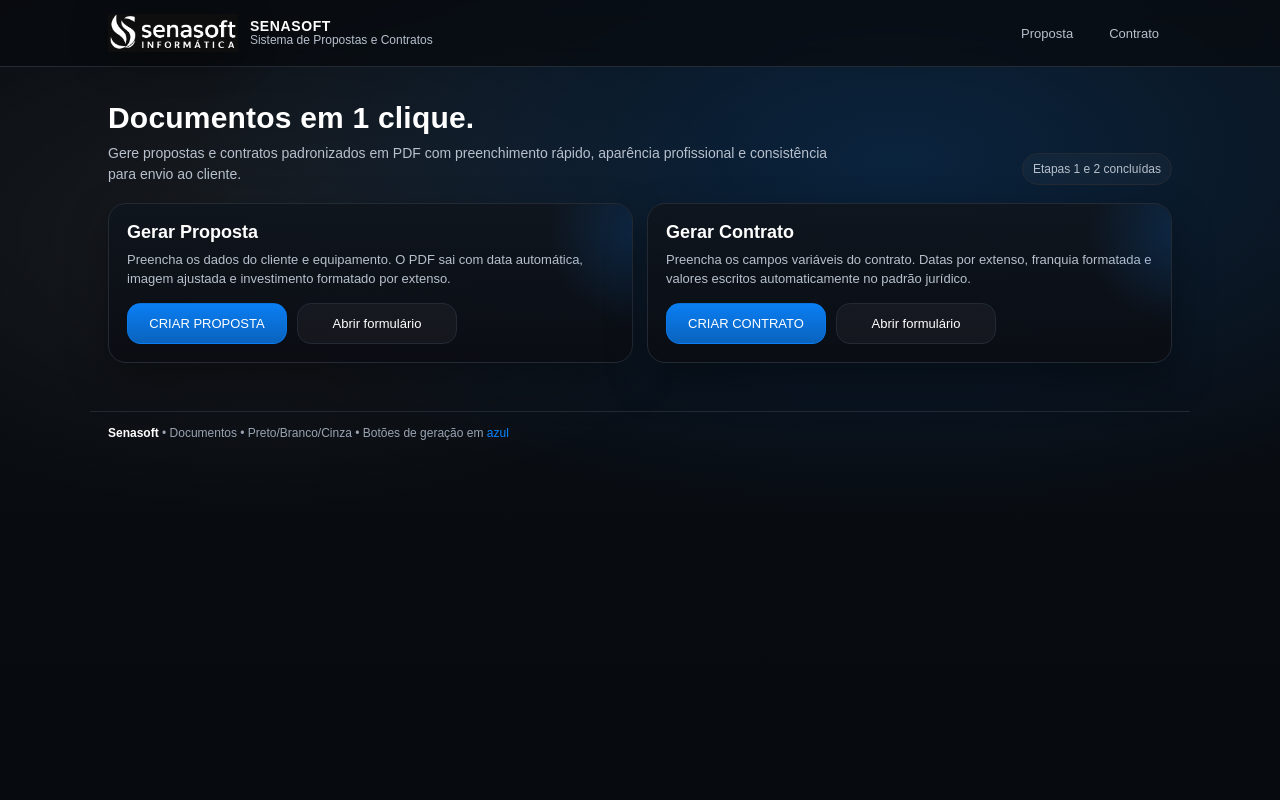
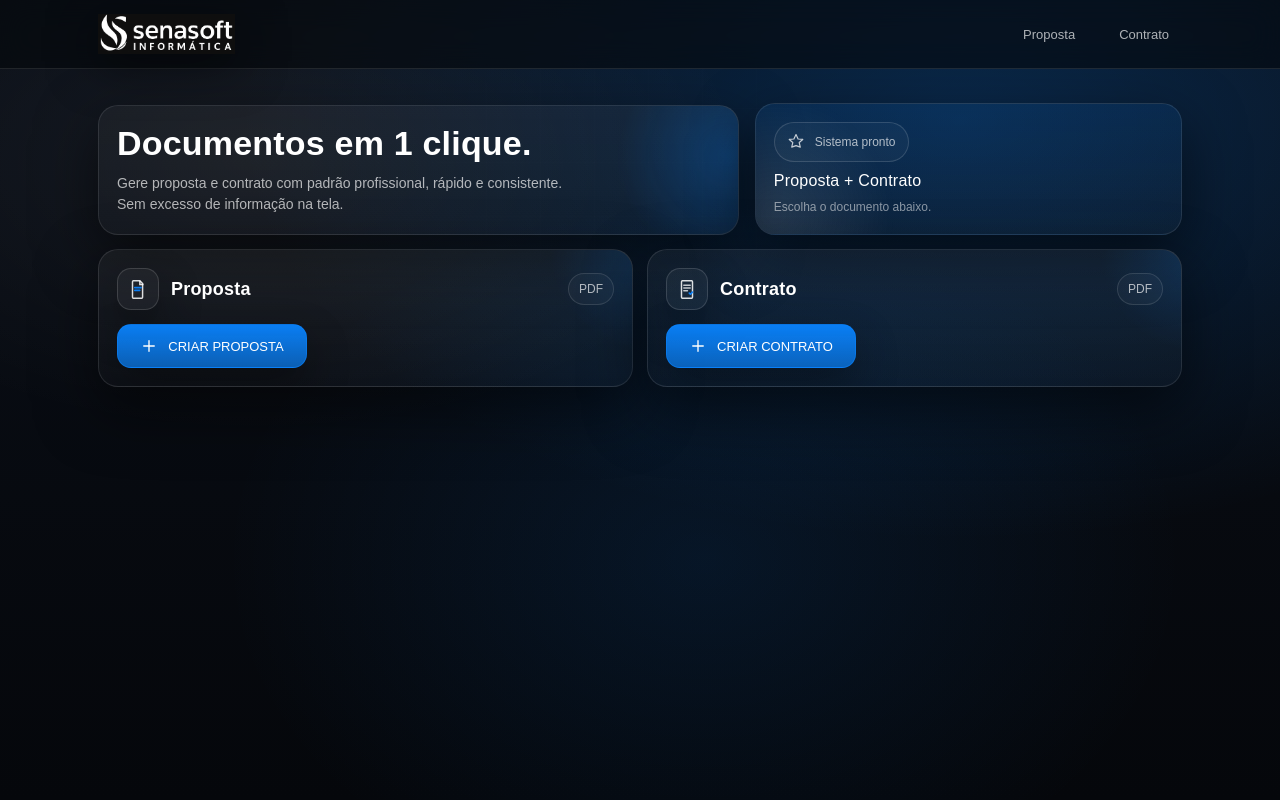
Before and after one commit to mateussenamlv-hash/gerador-propostas, a Flask app: page / in a window 1280 px wide. Run offline with Flask 3, Linux system fonts and the light colour scheme.

Commit message:
Update index.html

```diff
--- a/templates/index.html
+++ b/templates/index.html
@@ -3,43 +3,62 @@
 <head>
   <meta charset="utf-8" />
   <meta name="viewport" content="width=device-width, initial-scale=1" />
-  <title>Senasoft • Documentos</title>
+  <title>Documentos</title>
   <style>
     :root{
-      --bg: #0b0f14;
-      --bg2:#070a0f;
-      --card:#0f151d;
-      --line:#232a34;
+      --bg0:#05070b;
+      --bg1:#070b12;
+      --bg2:#0a0f18;
+      --glass: rgba(255,255,255,.04);
+      --glass2: rgba(255,255,255,.06);
+      --line: rgba(255,255,255,.10);
       --text:#ffffff;
-      --muted:#b7c0cc;
-      --gray:#9aa4b2;
-      --blue:#0a84ff;
-      --blue2:#1e90ff;
+      --muted: rgba(255,255,255,.68);
+      --muted2: rgba(255,255,255,.52);
+      --blue:#0a84ff;      /* manter o azul */
+      --blue2:#49a6ff;
+      --shadow: 0 22px 60px rgba(0,0,0,.55);
+      --radius: 20px;
     }
 
     *{ box-sizing:border-box; }
+    html,body{ height:100%; }
     body{
       margin:0;
       font-family: Arial, sans-serif;
-      color:var(--text);
+      color: var(--text);
       background:
-        radial-gradient(1200px 600px at 70% 20%, rgba(10,132,255,.18), transparent 60%),
-        radial-gradient(900px 500px at 20% 30%, rgba(255,255,255,.06), transparent 55%),
-        linear-gradient(180deg, var(--bg), var(--bg2));
-      min-height:100vh;
+        radial-gradient(1200px 700px at 75% 15%, rgba(10,132,255,.22), transparent 60%),
+        radial-gradient(900px 500px at 20% 20%, rgba(255,255,255,.06), transparent 55%),
+        radial-gradient(800px 600px at 55% 70%, rgba(10,132,255,.10), transparent 60%),
+        linear-gradient(180deg, var(--bg2), var(--bg0));
+      overflow-x:hidden;
     }
 
-    /* Topbar */
+    /* glow grid */
+    .bg-grid{
+      position: fixed;
+      inset: 0;
+      pointer-events:none;
+      opacity:.22;
+      background-image:
+        linear-gradient(rgba(255,255,255,.05) 1px, transparent 1px),
+        linear-gradient(90deg, rgba(255,255,255,.05) 1px, transparent 1px);
+      background-size: 54px 54px;
+      mask-image: radial-gradient(900px 520px at 50% 20%, black 0%, transparent 65%);
+    }
+
+    /* Top bar */
     .topbar{
       position: sticky;
-      top: 0;
+      top:0;
       z-index: 10;
-      background: rgba(7,10,15,.72);
-      backdrop-filter: blur(10px);
-      border-bottom:1px solid var(--line);
+      background: rgba(5,7,11,.58);
+      backdrop-filter: blur(14px);
+      border-bottom: 1px solid var(--line);
     }
     .topbar-inner{
-      max-width: 1100px;
+      max-width: 1120px;
       margin: 0 auto;
       padding: 14px 18px;
       display:flex;
@@ -47,134 +66,228 @@
       justify-content:space-between;
       gap:16px;
     }
-    .brand{
+
+    .logo{
       display:flex;
       align-items:center;
       gap:12px;
       text-decoration:none;
       color:var(--text);
     }
-    .brand img{
-      height:38px;
+    .logo img{
+      height:40px;
       width:auto;
       display:block;
-      filter: drop-shadow(0 6px 18px rgba(0,0,0,.35));
-    }
-    .brand-title{
-      line-height:1.1;
-    }
-    .brand-title strong{
-      display:block;
-      font-size:14px;
-      letter-spacing:.6px;
-      text-transform:uppercase;
-      color:var(--text);
-    }
-    .brand-title span{
-      display:block;
-      font-size:12px;
-      color:var(--muted);
+      filter: drop-shadow(0 10px 24px rgba(0,0,0,.55));
     }
 
     .nav{
       display:flex;
       align-items:center;
+      gap:8px;
+    }
+    .nav a{
+      text-decoration:none;
+      color: var(--muted);
+      font-size: 13px;
+      padding: 10px 12px;
+      border-radius: 12px;
+      border: 1px solid transparent;
+      transition: background .15s ease, border-color .15s ease, transform .12s ease, color .15s ease;
+      display:inline-flex;
+      align-items:center;
       gap:10px;
     }
-    .nav a{
-      color:var(--muted);
-      text-decoration:none;
-      font-size:13px;
-      padding:10px 12px;
-      border:1px solid transparent;
-      border-radius:10px;
-    }
     .nav a:hover{
-      border-color: var(--line);
-      background: rgba(255,255,255,.04);
       color: var(--text);
+      border-color: rgba(10,132,255,.35);
+      background: rgba(10,132,255,.10);
+      transform: translateY(-1px);
     }
 
-    /* Content */
     .wrap{
-      max-width: 1100px;
+      max-width: 1120px;
       margin: 0 auto;
-      padding: 34px 18px 22px;
+      padding: 34px 18px 28px;
     }
 
     .hero{
-      display:flex;
-      align-items:flex-end;
-      justify-content:space-between;
-      gap:18px;
-      margin-bottom: 18px;
+      display:grid;
+      grid-template-columns: 1.2fr .8fr;
+      gap: 16px;
+      align-items: end;
+      margin-bottom: 14px;
     }
-    .hero h1{
+    @media (max-width: 860px){
+      .hero{ grid-template-columns: 1fr; }
+    }
+
+    .headline{
+      padding: 18px;
+      border-radius: var(--radius);
+      border: 1px solid var(--line);
+      background: linear-gradient(180deg, rgba(255,255,255,.04), rgba(255,255,255,.02));
+      box-shadow: var(--shadow);
+      position:relative;
+      overflow:hidden;
+    }
+    .headline:before{
+      content:"";
+      position:absolute;
+      inset:-80px -120px auto auto;
+      width:260px;height:260px;
+      background: radial-gradient(circle at center, rgba(10,132,255,.24), transparent 60%);
+      transform: rotate(18deg);
+      filter: blur(2px);
+    }
+    .headline h1{
       margin:0;
-      font-size: 30px;
+      font-size: 34px;
       letter-spacing: .2px;
     }
-    .hero p{
-      margin:8px 0 0;
+    .headline p{
+      margin: 10px 0 0;
       color: var(--muted);
-      max-width: 720px;
       font-size: 14px;
+      line-height: 1.55;
+      max-width: 58ch;
+    }
+
+    .status{
+      padding: 18px;
+      border-radius: var(--radius);
+      border: 1px solid var(--line);
+      background: linear-gradient(180deg, rgba(10,132,255,.10), rgba(255,255,255,.02));
+      box-shadow: var(--shadow);
+      position:relative;
+      overflow:hidden;
+    }
+    .status:before{
+      content:"";
+      position:absolute;
+      inset:auto auto -120px -120px;
+      width:280px;height:280px;
+      background: radial-gradient(circle at center, rgba(255,255,255,.10), transparent 60%);
+      filter: blur(4px);
+    }
+    .status .tag{
+      display:inline-flex;
+      align-items:center;
+      gap:10px;
+      padding: 10px 12px;
+      border-radius: 999px;
+      border: 1px solid rgba(255,255,255,.14);
+      background: rgba(255,255,255,.03);
+      color: var(--muted);
+      font-size: 12px;
+    }
+    .status .big{
+      margin-top: 10px;
+      font-size: 16px;
+      color: var(--text);
+      letter-spacing:.2px;
+    }
+    .status .small{
+      margin-top: 8px;
+      color: var(--muted2);
+      font-size: 12px;
       line-height: 1.5;
     }
-    .badge{
-      border:1px solid var(--line);
-      color: var(--muted);
-      padding:8px 10px;
-      border-radius: 999px;
-      font-size: 12px;
-      background: rgba(255,255,255,.03);
-      white-space: nowrap;
-    }
 
+    /* Cards */
     .grid{
+      margin-top: 14px;
       display:grid;
       grid-template-columns: repeat(2, minmax(0, 1fr));
-      gap:14px;
-      margin-top: 14px;
+      gap: 14px;
     }
     @media (max-width: 860px){
       .grid{ grid-template-columns: 1fr; }
-      .hero{ flex-direction:column; align-items:flex-start; }
     }
 
     .card{
-      border:1px solid var(--line);
-      background: linear-gradient(180deg, rgba(15,21,29,.92), rgba(10,12,18,.92));
-      border-radius: 18px;
+      border: 1px solid var(--line);
+      border-radius: var(--radius);
+      background: linear-gradient(180deg, rgba(255,255,255,.05), rgba(255,255,255,.02));
+      box-shadow: var(--shadow);
       padding: 18px;
-      box-shadow: 0 18px 40px rgba(0,0,0,.35);
-      position: relative;
+      position:relative;
       overflow:hidden;
+      transform: translateZ(0);
+      transition: transform .12s ease, border-color .15s ease, background .15s ease;
     }
-    .card:before{
+    .card:hover{
+      transform: translateY(-2px);
+      border-color: rgba(10,132,255,.34);
+      background: linear-gradient(180deg, rgba(10,132,255,.08), rgba(255,255,255,.02));
+    }
+    .card:after{
       content:"";
       position:absolute;
-      inset:-80px -120px auto auto;
-      width:220px;
-      height:220px;
+      inset:-120px -140px auto auto;
+      width:240px;height:240px;
       background: radial-gradient(circle at center, rgba(10,132,255,.18), transparent 60%);
-      transform: rotate(20deg);
+      transform: rotate(18deg);
+      opacity:.9;
     }
-    .card h2{
-      margin:0 0 8px;
-      font-size:18px;
+
+    .card-top{
+      display:flex;
+      align-items:center;
+      justify-content:space-between;
+      gap:12px;
+      margin-bottom: 14px;
+      position:relative;
+      z-index:1;
     }
-    .card p{
-      margin:0 0 14px;
+
+    .title{
+      display:flex;
+      align-items:center;
+      gap:12px;
+    }
+    .title h2{
+      margin:0;
+      font-size: 18px;
+      letter-spacing: .2px;
+    }
+
+    .icon{
+      width:42px;
+      height:42px;
+      border-radius: 14px;
+      border: 1px solid rgba(255,255,255,.14);
+      background: rgba(255,255,255,.04);
+      display:flex;
+      align-items:center;
+      justify-content:center;
+      box-shadow: 0 18px 40px rgba(0,0,0,.35);
+    }
+    .icon svg{
+      width:22px;
+      height:22px;
+    }
+
+    .chip{
+      font-size: 12px;
       color: var(--muted);
-      font-size: 13px;
-      line-height: 1.45;
+      padding: 8px 10px;
+      border-radius: 999px;
+      border:1px solid rgba(255,255,255,.12);
+      background: rgba(255,255,255,.03);
+      position:relative;
+      z-index:1;
+      white-space:nowrap;
     }
+
     .card-actions{
       display:flex;
       gap:10px;
       flex-wrap:wrap;
+      position:relative;
+      z-index:1;
     }
+
     .btn{
       display:inline-flex;
       align-items:center;
@@ -182,94 +295,146 @@
       gap:10px;
       padding: 12px 14px;
       border-radius: 14px;
-      border:1px solid var(--line);
-      background: rgba(255,255,255,.04);
+      border: 1px solid rgba(10,132,255,.55);
+      background: linear-gradient(180deg, rgba(10,132,255,.95), rgba(10,132,255,.68));
       color: var(--text);
       text-decoration:none;
       font-size: 13px;
       cursor:pointer;
-      min-width: 160px;
-      transition: transform .08s ease, background .15s ease, border-color .15s ease;
+      min-width: 190px;
+      transition: transform .10s ease, filter .15s ease;
+      box-shadow: 0 18px 40px rgba(0,0,0,.35);
     }
     .btn:hover{
       transform: translateY(-1px);
-      border-color: rgba(10,132,255,.35);
-      background: rgba(10,132,255,.10);
+      filter: brightness(1.05);
     }
-    .btn-primary{
-      border-color: rgba(10,132,255,.45);
-      background: linear-gradient(180deg, rgba(10,132,255,.95), rgba(10,132,255,.72));
-    }
-    .btn-primary:hover{
-      background: linear-gradient(180deg, rgba(30,144,255,.98), rgba(10,132,255,.78));
-      border-color: rgba(30,144,255,.65);
+    .btn:active{
+      transform: translateY(0px);
     }
 
-    /* Footer */
-    .footer{
-      max-width: 1100px;
-      margin: 0 auto;
-      padding: 14px 18px 28px;
-      color: var(--gray);
-      font-size: 12px;
-      border-top: 1px solid var(--line);
-      margin-top: 26px;
+    .btn svg{ width:18px; height:18px; }
+
+    /* Micro anim */
+    @media (prefers-reduced-motion: no-preference){
+      .headline, .status, .card{
+        animation: fadeUp .35s ease both;
+      }
+      .status{ animation-delay: .05s; }
+      .card:nth-child(1){ animation-delay: .10s; }
+      .card:nth-child(2){ animation-delay: .15s; }
+      @keyframes fadeUp{
+        from{ opacity:0; transform: translateY(10px); }
+        to{ opacity:1; transform: translateY(0); }
+      }
     }
-    .footer strong{ color: var(--text); font-weight: 600; }
   </style>
 </head>
 <body>
+  <div class="bg-grid"></div>
 
   <header class="topbar">
     <div class="topbar-inner">
-      <a class="brand" href="/">
-        <img src="/static/logo.png" alt="Senasoft Logo">
-        <div class="brand-title">
-          <strong>Senasoft</strong>
-          <span>Sistema de Propostas e Contratos</span>
-        </div>
+      <!-- Só a logo, sem repetir "Senasoft" escrito -->
+      <a class="logo" href="/">
+        <img src="/static/logo.png" alt="Logo">
       </a>
 
       <nav class="nav">
-        <a href="/proposta">Proposta</a>
-        <a href="/contrato">Contrato</a>
+        <a href="/proposta" aria-label="Ir para Proposta">
+          <!-- doc icon -->
+          <svg viewBox="0 0 24 24" fill="none">
+            <path d="M7 3h7l3 3v15a1 1 0 0 1-1 1H7a1 1 0 0 1-1-1V4a1 1 0 0 1 1-1Z" stroke="rgba(255,255,255,.75)" stroke-width="1.6"/>
+            <path d="M14 3v4h4" stroke="rgba(255,255,255,.75)" stroke-width="1.6"/>
+          </svg>
+          Proposta
+        </a>
+        <a href="/contrato" aria-label="Ir para Contrato">
+          <!-- contract icon -->
+          <svg viewBox="0 0 24 24" fill="none">
+            <path d="M7 3h10a1 1 0 0 1 1 1v17a1 1 0 0 1-1 1H7a1 1 0 0 1-1-1V4a1 1 0 0 1 1-1Z" stroke="rgba(255,255,255,.75)" stroke-width="1.6"/>
+            <path d="M8.5 8h7M8.5 11h7M8.5 14h4" stroke="rgba(255,255,255,.75)" stroke-width="1.6" stroke-linecap="round"/>
+            <path d="M14.5 16.5l1.2 1.2 2.3-2.3" stroke="rgba(10,132,255,.9)" stroke-width="1.8" stroke-linecap="round" stroke-linejoin="round"/>
+          </svg>
+          Contrato
+        </a>
       </nav>
     </div>
   </header>
 
   <main class="wrap">
-    <div class="hero">
-      <div>
+    <section class="hero">
+      <div class="headline">
         <h1>Documentos em 1 clique.</h1>
-        <p>Gere propostas e contratos padronizados em PDF com preenchimento rápido, aparência profissional e consistência para envio ao cliente.</p>
+        <p>Gere proposta e contrato com padrão profissional, rápido e consistente. Sem excesso de informação na tela.</p>
       </div>
-      <div class="badge">Etapas 1 e 2 concluídas</div>
-    </div>
+
+      <div class="status">
+        <div class="tag">
+          <svg viewBox="0 0 24 24" fill="none" style="width:18px;height:18px;">
+            <path d="M12 2l2.8 6 6.2.6-4.7 4.1 1.4 6.1L12 16.9 6.3 18.8l1.4-6.1L3 8.6 9.2 8 12 2Z"
+              stroke="rgba(255,255,255,.75)" stroke-width="1.6" stroke-linejoin="round"/>
+          </svg>
+          Sistema pronto
+        </div>
+        <div class="big">Proposta + Contrato</div>
+        <div class="small">Escolha o documento abaixo.</div>
+      </div>
+    </section>
 
     <section class="grid">
-      <div class="card">
-        <h2>Gerar Proposta</h2>
-        <p>Preencha os dados do cliente e equipamento. O PDF sai com data automática, imagem ajustada e investimento formatado por extenso.</p>
+      <article class="card">
+        <div class="card-top">
+          <div class="title">
+            <div class="icon">
+              <svg viewBox="0 0 24 24" fill="none">
+                <path d="M7 3h7l3 3v15a1 1 0 0 1-1 1H7a1 1 0 0 1-1-1V4a1 1 0 0 1 1-1Z" stroke="rgba(255,255,255,.85)" stroke-width="1.6"/>
+                <path d="M14 3v4h4" stroke="rgba(255,255,255,.85)" stroke-width="1.6"/>
+                <path d="M8.5 10.5h6.8M8.5 13.5h5.4" stroke="rgba(10,132,255,.95)" stroke-width="1.8" stroke-linecap="round"/>
+              </svg>
+            </div>
+            <h2>Proposta</h2>
+          </div>
+          <div class="chip">PDF</div>
+        </div>
+
+        <!-- Sem descrição e sem botão duplicado -->
         <div class="card-actions">
-          <a class="btn btn-primary" href="/proposta">CRIAR PROPOSTA</a>
-          <a class="btn" href="/proposta">Abrir formulário</a>
+          <a class="btn" href="/proposta">
+            <svg viewBox="0 0 24 24" fill="none">
+              <path d="M12 5v14M5 12h14" stroke="white" stroke-width="1.8" stroke-linecap="round"/>
+            </svg>
+            CRIAR PROPOSTA
+          </a>
         </div>
-      </div>
+      </article>
 
-      <div class="card">
-        <h2>Gerar Contrato</h2>
-        <p>Preencha os campos variáveis do contrato. Datas por extenso, franquia formatada e valores escritos automaticamente no padrão jurídico.</p>
+      <article class="card">
+        <div class="card-top">
+          <div class="title">
+            <div class="icon">
+              <svg viewBox="0 0 24 24" fill="none">
+                <path d="M7 3h10a1 1 0 0 1 1 1v17a1 1 0 0 1-1 1H7a1 1 0 0 1-1-1V4a1 1 0 0 1 1-1Z" stroke="rgba(255,255,255,.85)" stroke-width="1.6"/>
+                <path d="M8.5 8h7M8.5 11h7M8.5 14h4" stroke="rgba(255,255,255,.75)" stroke-width="1.6" stroke-linecap="round"/>
+                <path d="M14.5 16.5l1.2 1.2 2.3-2.3" stroke="rgba(10,132,255,.95)" stroke-width="1.8" stroke-linecap="round" stroke-linejoin="round"/>
+              </svg>
+            </div>
+            <h2>Contrato</h2>
+          </div>
+          <div class="chip">PDF</div>
+        </div>
+
+        <!-- Sem descrição e sem botão duplicado -->
         <div class="card-actions">
-          <a class="btn btn-primary" href="/contrato">CRIAR CONTRATO</a>
-          <a class="btn" href="/contrato">Abrir formulário</a>
+          <a class="btn" href="/contrato">
+            <svg viewBox="0 0 24 24" fill="none">
+              <path d="M12 5v14M5 12h14" stroke="white" stroke-width="1.8" stroke-linecap="round"/>
+            </svg>
+            CRIAR CONTRATO
+          </a>
         </div>
-      </div>
+      </article>
     </section>
   </main>
-
-  <footer class="footer">
-    <strong>Senasoft</strong> • Documentos • Preto/Branco/Cinza • Botões de geração em <span style="color:#0a84ff;">azul</span>
-  </footer>
-
 </body>
 </html>
```
